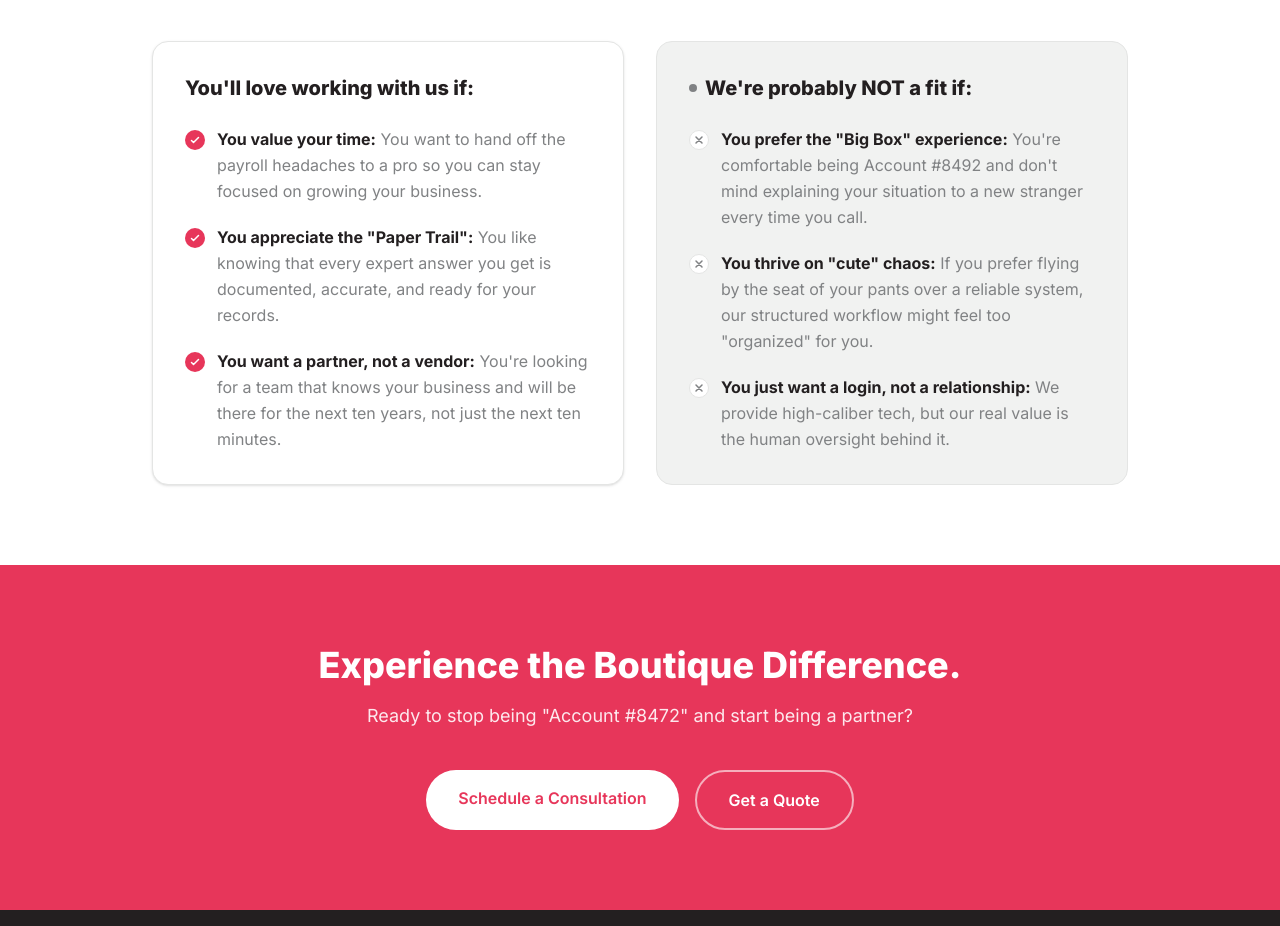
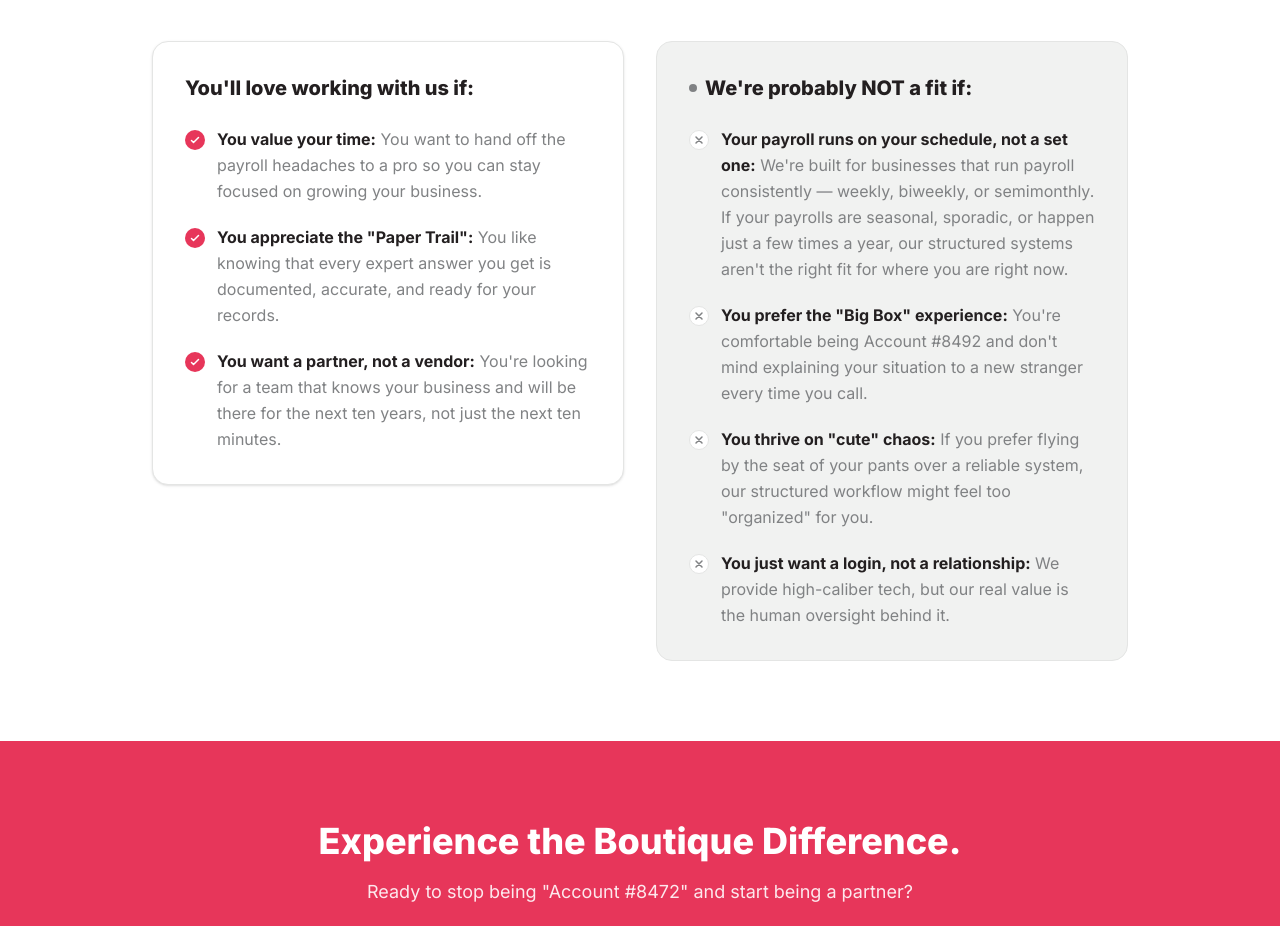
Before and after one commit to e-filippo/pink-payroll-website, an Astro site: page /why-us in a window 1280 px wide. Shown: the part 3060-3986 px from the top of the page. Built offline with nearby package versions, Linux system fonts and the light colour scheme; Astro itself is replaced by a stand-in of ours.

Commit message:
Add payroll schedule qualification bullet to why-us not-a-fit section

```diff
--- a/src/pages/why-us.astro
+++ b/src/pages/why-us.astro
@@ -192,6 +192,14 @@ import Layout from '../layouts/Layout.astro';
               <svg class="w-3 h-3 text-brand-gray" fill="none" viewBox="0 0 24 24" stroke="currentColor" stroke-width="3"><path stroke-linecap="round" stroke-linejoin="round" d="M6 18L18 6M6 6l12 12"/></svg>
             </span>
             <p class="text-brand-gray leading-relaxed">
+              <strong class="text-brand-black">Your payroll runs on your schedule, not a set one:</strong> We're built for businesses that run payroll consistently — weekly, biweekly, or semimonthly. If your payrolls are seasonal, sporadic, or happen just a few times a year, our structured systems aren't the right fit for where you are right now.
+            </p>
+          </li>
+          <li class="flex gap-3">
+            <span class="mt-1 w-5 h-5 flex-shrink-0 rounded-full bg-white border border-brand-light-gray flex items-center justify-center">
+              <svg class="w-3 h-3 text-brand-gray" fill="none" viewBox="0 0 24 24" stroke="currentColor" stroke-width="3"><path stroke-linecap="round" stroke-linejoin="round" d="M6 18L18 6M6 6l12 12"/></svg>
+            </span>
+            <p class="text-brand-gray leading-relaxed">
               <strong class="text-brand-black">You prefer the "Big Box" experience:</strong> You're comfortable being Account #8492 and don't mind explaining your situation to a new stranger every time you call.
             </p>
           </li>
```
